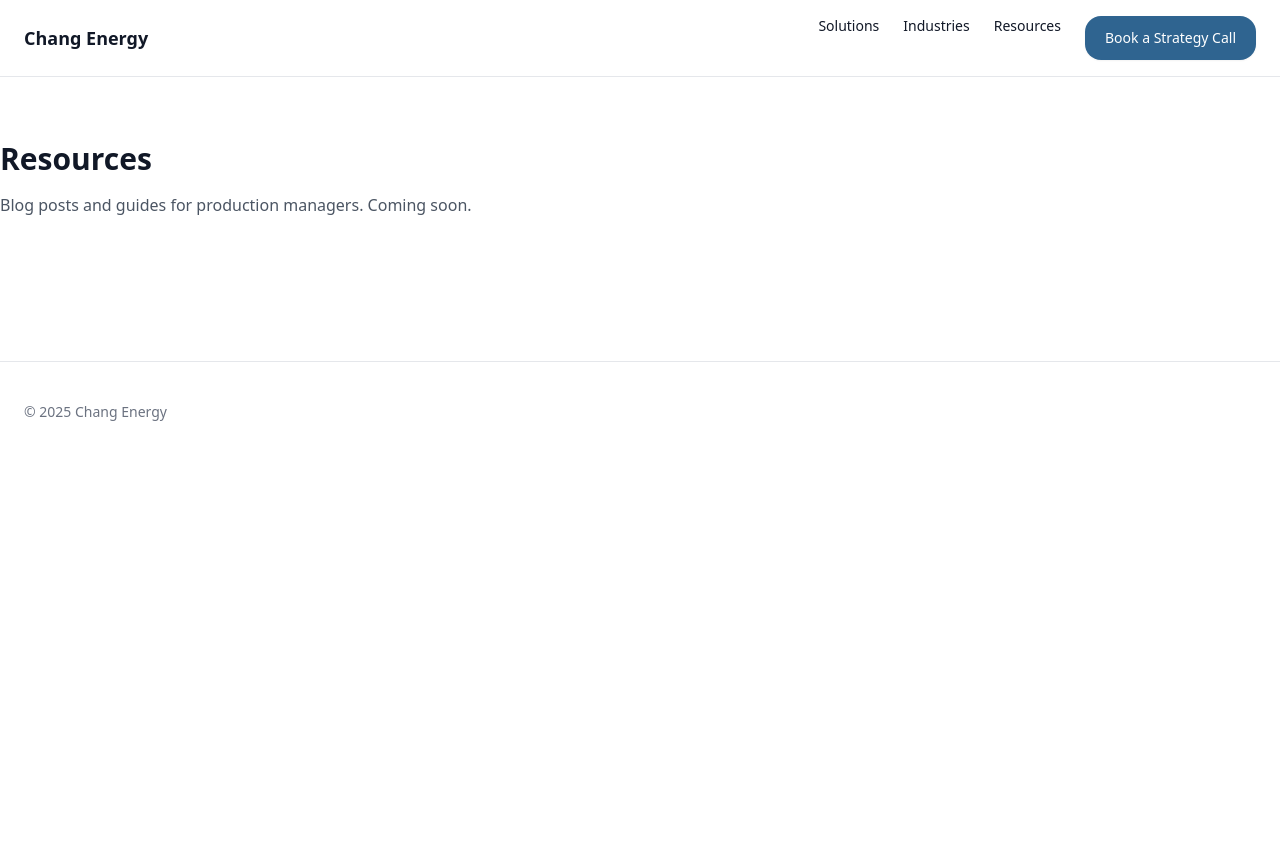
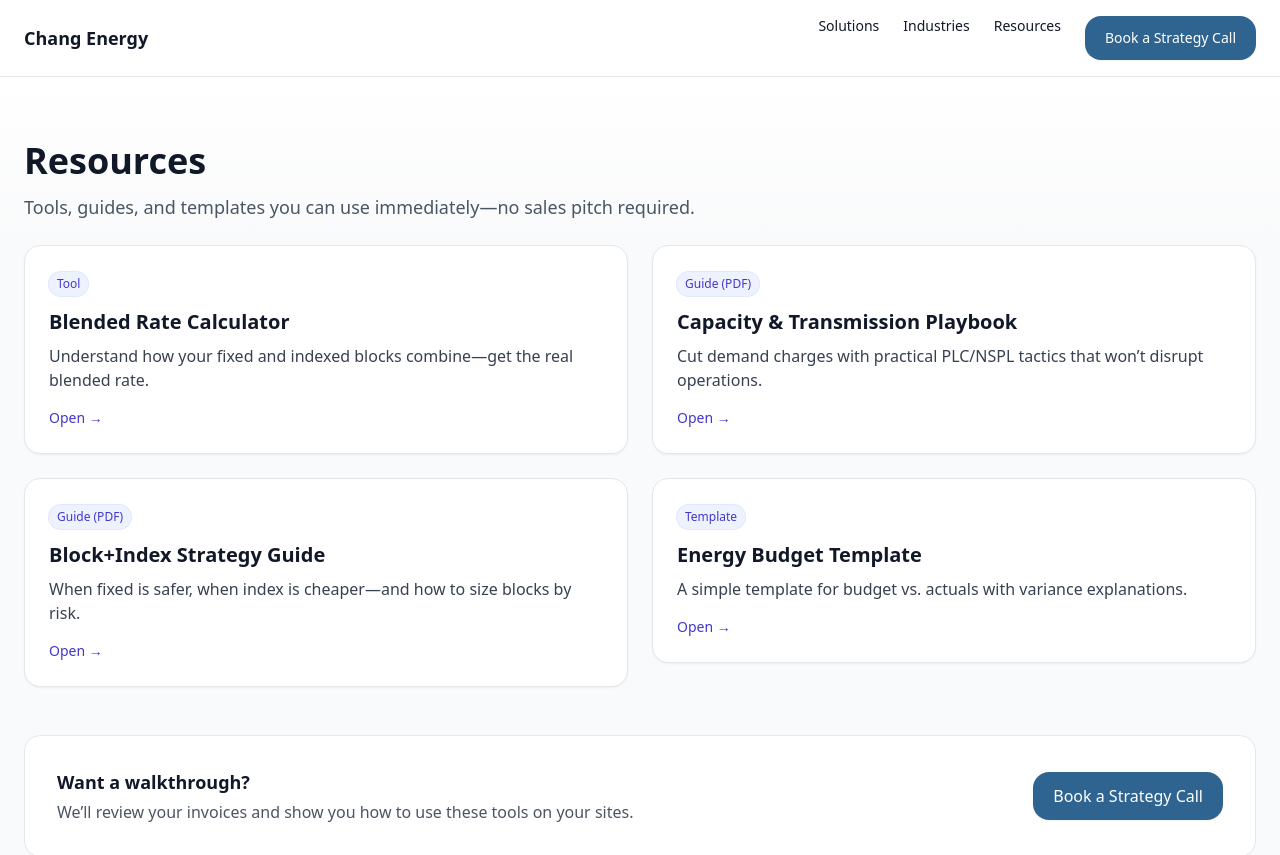
Before and after one commit to Alychang894/chang-energy-site, a Next.js app: page /resources in a window 1280 px wide. Shown: the top 855 px of the page. Before the commit the page ends 800 px from the top, so only its background shows below. Built offline with nearby package versions, Linux system fonts and the light colour scheme.

Commit message:
Update page.tsx

```diff
--- a/app/resources/page.tsx
+++ b/app/resources/page.tsx
@@ -1,8 +1,86 @@
-export default function Page(){
+// app/resources/page.tsx
+import type { Metadata } from "next";
+import FadeIn from "../../components/FadeIn";
+
+export const metadata: Metadata = {
+  title: "Resources | Chang Energy",
+  description:
+    "Operator-friendly guides, calculators, and playbooks for predictable energy budgets.",
+};
+
+const items = [
+  {
+    title: "Blended Rate Calculator",
+    desc: "Understand how your fixed and indexed blocks combine—get the real blended rate.",
+    href: "/resources/blended-rate-calculator",
+    tag: "Tool",
+  },
+  {
+    title: "Capacity & Transmission Playbook",
+    desc: "Cut demand charges with practical PLC/NSPL tactics that won’t disrupt operations.",
+    href: "#",
+    tag: "Guide (PDF)",
+  },
+  {
+    title: "Block+Index Strategy Guide",
+    desc: "When fixed is safer, when index is cheaper—and how to size blocks by risk.",
+    href: "#",
+    tag: "Guide (PDF)",
+  },
+  {
+    title: "Energy Budget Template",
+    desc: "A simple template for budget vs. actuals with variance explanations.",
+    href: "#",
+    tag: "Template",
+  },
+];
+
+export default function ResourcesPage() {
   return (
-    <section className="py-16">
-      <h1 className="text-3xl font-semibold">Resources</h1>
-      <p className="mt-4 text-gray-600">Blog posts and guides for production managers. Coming soon.</p>
-    </section>
-  )
+    <main className="bg-gray-50 min-h-screen">
+      <div className="relative isolate">
+        <div className="pointer-events-none absolute inset-0 bg-gradient-to-b from-white to-gray-50" />
+        <div className="relative mx-auto max-w-7xl px-6 pt-16 pb-6">
+          <FadeIn>
+            <h1 className="text-4xl font-bold text-gray-900">Resources</h1>
+            <p className="mt-3 max-w-3xl text-lg text-gray-600">
+              Tools, guides, and templates you can use immediately—no sales pitch required.
+            </p>
+          </FadeIn>
+        </div>
+      </div>
+
+      <div className="mx-auto max-w-7xl px-6 pb-20">
+        <div className="grid gap-6 md:grid-cols-2">
+          {items.map((x, i) => (
+            <FadeIn key={x.title} delay={i * 75}>
+              <a
+                href={x.href}
+                className="block rounded-2xl border bg-white p-6 shadow-sm transition hover:shadow-md"
+              >
+                <div className="text-xs font-medium text-indigo-700 rounded-full bg-indigo-50 inline-block px-2 py-1 ring-1 ring-indigo-100">
+                  {x.tag}
+                </div>
+                <h2 className="mt-3 text-xl font-semibold text-gray-900">{x.title}</h2>
+                <p className="mt-2 text-gray-700">{x.desc}</p>
+                <span className="mt-4 inline-block text-sm text-indigo-700">Open →</span>
+              </a>
+            </FadeIn>
+          ))}
+        </div>
+
+        <FadeIn delay={350}>
+          <section className="mt-12 rounded-2xl border bg-white p-8 flex flex-col md:flex-row items-start md:items-center justify-between gap-4">
+            <div>
+              <h3 className="text-lg font-semibold text-gray-900">Want a walkthrough?</h3>
+              <p className="mt-1 text-gray-600">
+                We’ll review your invoices and show you how to use these tools on your sites.
+              </p>
+            </div>
+            <a className="btn btn-primary" href="/contact">Book a Strategy Call</a>
+          </section>
+        </FadeIn>
+      </div>
+    </main>
+  );
 }
```
